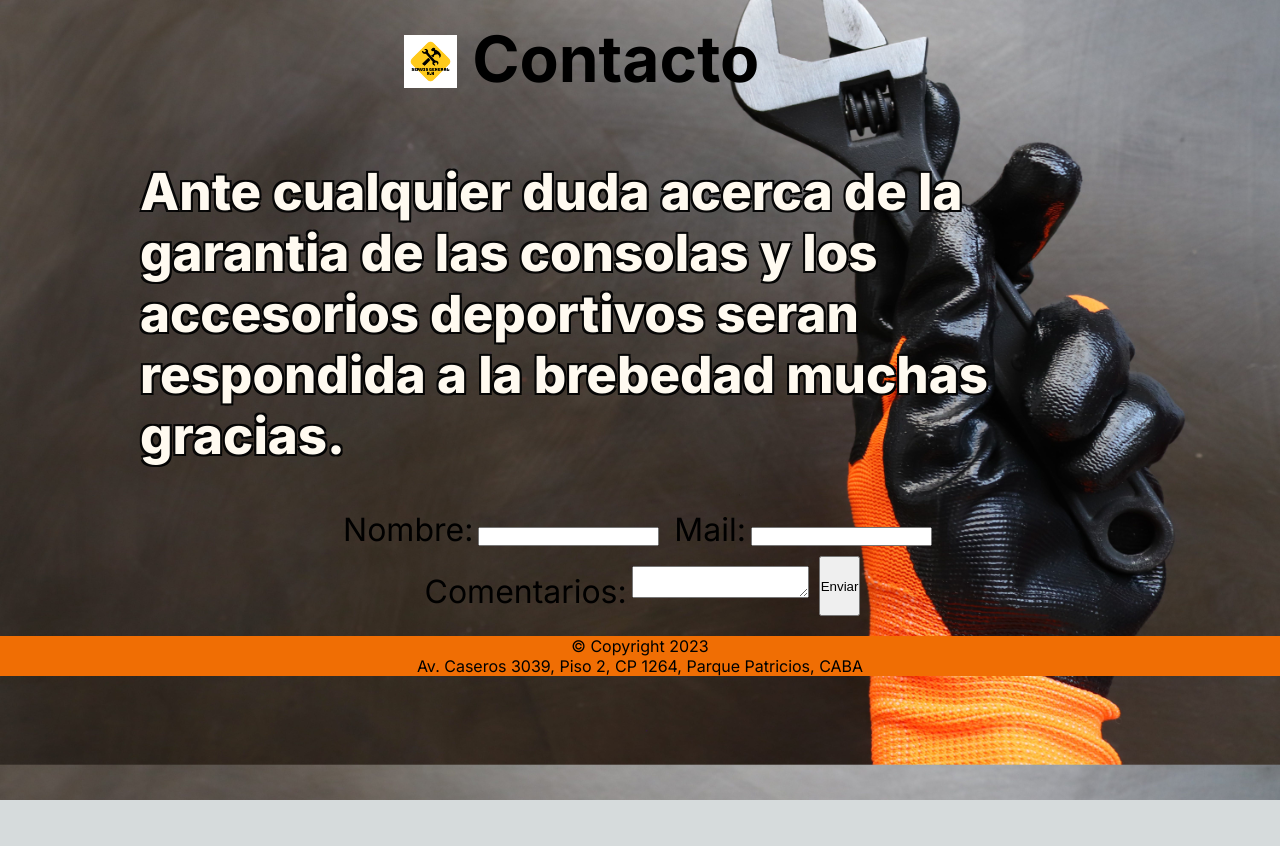
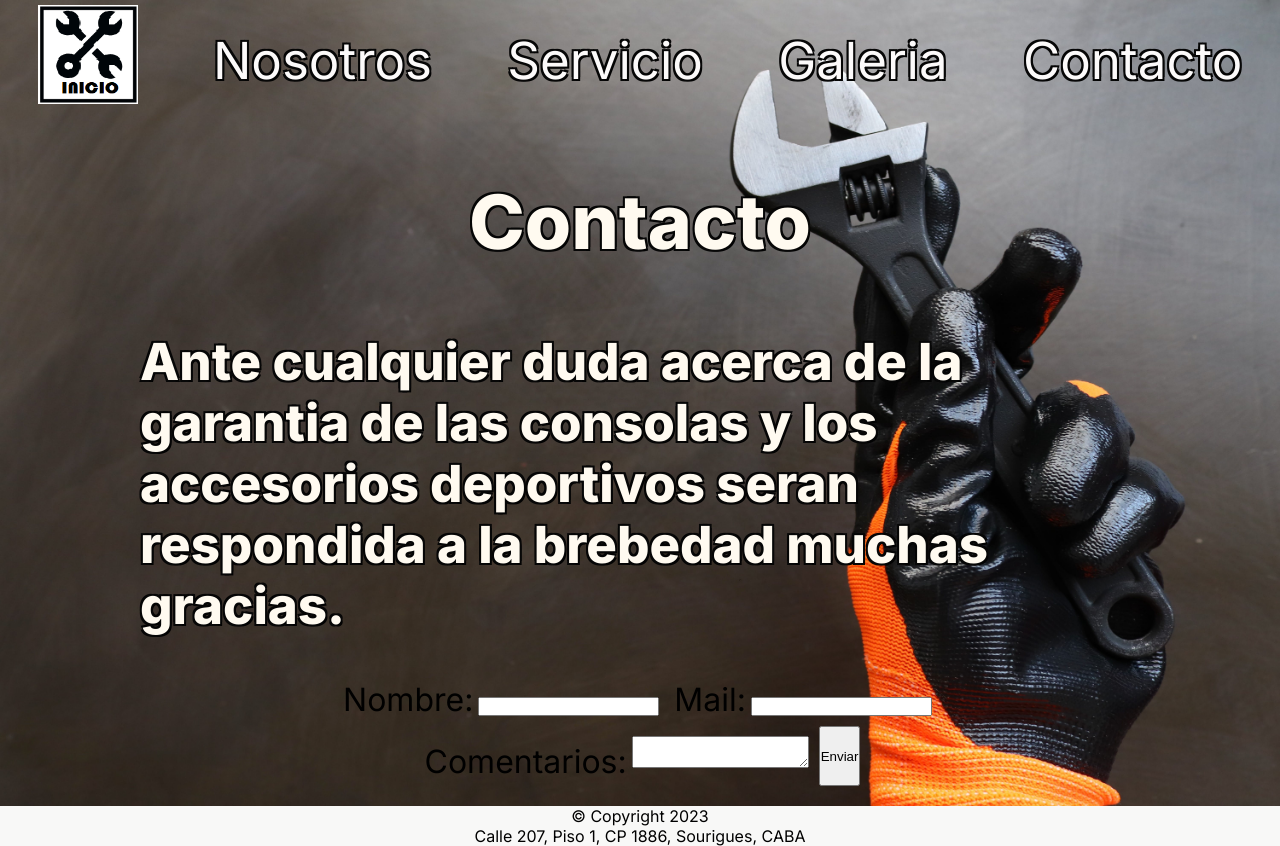
Before and after one commit to Nahuelhermosa/servis, a Next.js app: page /Contacto in a window 1280 px wide. Before the commit the page ends 800 px from the top, so only its background shows below. Built offline with nearby package versions, Linux system fonts and the light colour scheme.

Commit message:
ultimo arreglo

```diff
--- a/src/app/Componentes/Footer.css
+++ b/src/app/Componentes/Footer.css
@@ -1,8 +1,10 @@
 .footer {
-    background-color: rgb(240, 110, 4);
+    background-color: #f8f8f7;
     max-width: 100%;
     margin: 0px auto;
 
     padding: 0px 0;
     text-align: center;
+    color: black;
+
 }
--- a/src/app/Componentes/Footer.tsx
+++ b/src/app/Componentes/Footer.tsx
@@ -3,7 +3,7 @@ export default function Footer () {
     return (
         <footer className='footer'>
             &copy; Copyright 2023
-            <p>Av. Caseros 3039, Piso 2, CP 1264, Parque Patricios, CABA</p>
+            <p>Calle 207, Piso 1, CP 1886, Sourigues, CABA</p>
         </footer>
     )
 }
--- /dev/null
+++ b/src/app/Componentes/Nav.css
@@ -0,0 +1,41 @@
+.nav {
+    max-width: 100%;
+    margin: 0 auto;
+    padding-bottom: 10px;
+  }
+
+  .nav-lista {
+    display: flex;
+    justify-content: flex-end;
+    align-items: center;
+    list-style: none;
+    text-align: justify;
+    font-size: 100%;
+
+  }
+
+  .nav-item {
+
+    flex-grow: 1;
+    padding: 5px 0px 5px 0px;
+    text-align: center;
+
+    color:rgb(250, 249, 246);
+    text-shadow: -2px -2px 0 #050505, 2px -2px 0 #070707, -2px 2px 0 #070707, 2px 2px 0 #030303;
+    font-size: 51px;
+  }
+
+  .nav-item a {
+    text-decoration: none;
+    color: #fcfafa;
+  }
+
+  .nav-item a:hover {
+    text-decoration: underline;
+  }
+
+
+  .nav-item img {
+    max-width: 100px;
+    height: auto;
+  }
--- /dev/null
+++ b/src/app/Componentes/Nav.tsx
@@ -0,0 +1,29 @@
+import Link from 'next/link';
+import './Nav.css';
+
+export default function Nav() {
+    return (
+      <nav className="nav">
+        <ul className="nav-lista">
+          <li className="nav-item">
+            <Link href="/">
+              <img src="blanco-negro-llaves-inicio2.png" alt="inicio" />
+            </Link>
+          </li>
+          <li className="nav-item">
+            <Link href="/Nosotros">Nosotros</Link>
+          </li>
+          <li className="nav-item">
+            <Link href="/Servicio">Servicio</Link>
+          </li>
+
+          <li className="nav-item">
+            <Link href="/Galeria">Galeria</Link>
+          </li>
+          <li className="nav-item">
+            <Link href="/Contacto">Contacto</Link>
+          </li>
+        </ul>
+      </nav>
+    );
+  }
--- a/src/app/Contacto/Contacto.css
+++ b/src/app/Contacto/Contacto.css
@@ -6,6 +6,16 @@
     align-items: center;
     font-size: 200%;
   }
+.titulo {
+  color:floralwhite;
+  text-shadow: -2px -2px 0 #050505, 2px -2px 0 #070707, -2px 2px 0 #070707, 2px 2px 0 #030303;
+  font-size: 75px;
+  font-weight: 800;
+  margin-top: 25px;
+
+}
+
+
   .info {
     color:floralwhite;
     text-shadow: -2px -2px 0 #050505, 2px -2px 0 #070707, -2px 2px 0 #070707, 2px 2px 0 #030303;
@@ -27,7 +37,7 @@
   .formulario textarea,
   .formulario input[type="submit"] {
 
-    max-width: 900px;
+    max-width: 1000px;
     margin: 5px;
   }
 
--- a/src/app/Contacto/page.tsx
+++ b/src/app/Contacto/page.tsx
@@ -1,16 +1,16 @@
 import Link from 'next/link';
 import './Contacto.css'
-
+import Nav from '../Componentes/Nav';
 export default function Contacto () {
     return (
         <>
+        <Nav/>
         <div className='contacto'>
-        <Link href="/">
-        <h1>
-        <img className="imagen-container" src="logo-amarillo.png" alt="<Home/>" />
+
+        <h1 className='titulo'>
         Contacto
         </h1>
-        </Link>
+
             <br />
             <p className='info'>Ante cualquier duda acerca de la garantia de las consolas y los accesorios deportivos seran respondida a la brebedad muchas gracias.</p>
             <br />
```
Also changed, not shown: src/app/Galeria/Galeria.css (+9 -0 lines), src/app/Galeria/page.tsx (+6 -5 lines), src/app/Nosotros/Nosotros.css (+8 -0 lines), src/app/Nosotros/page.tsx (+7 -4 lines), src/app/Servicio/Servicio.css (+7 -0 lines), src/app/Servicio/page.tsx (+6 -4 lines).
